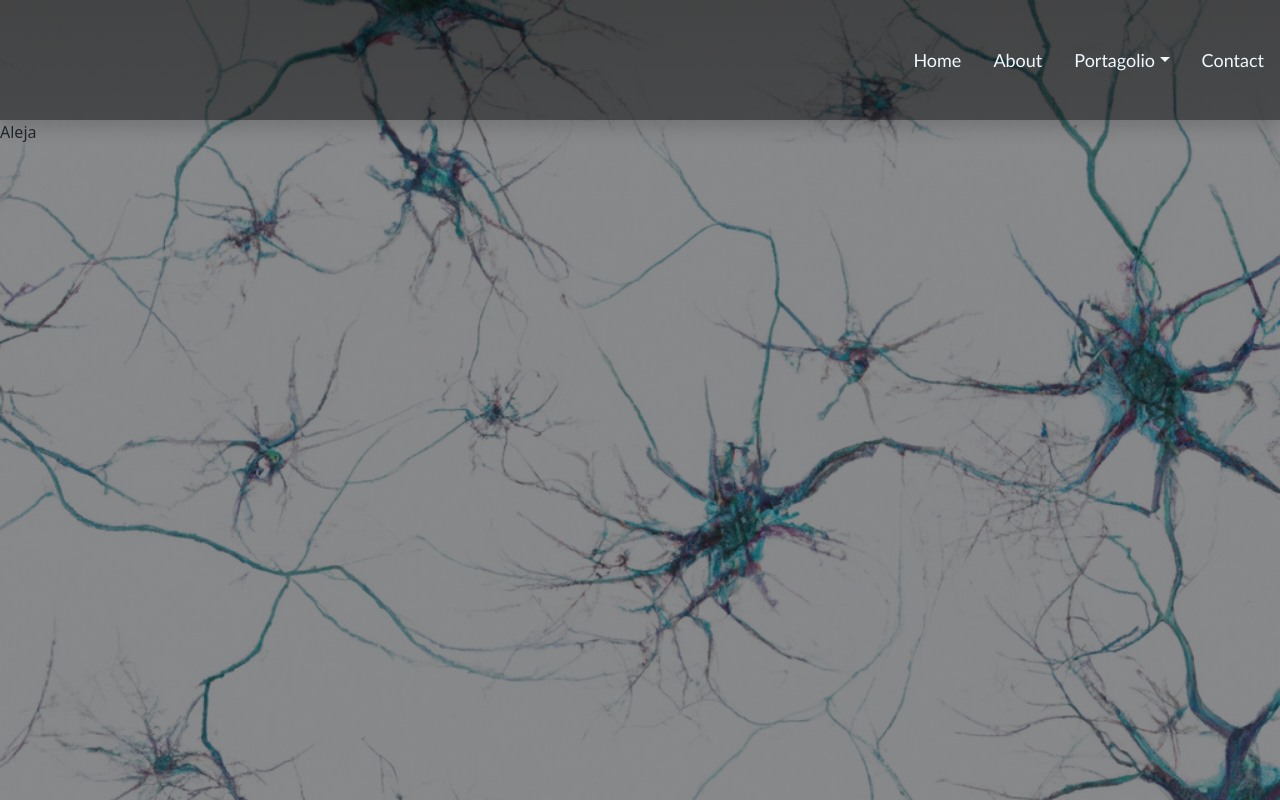
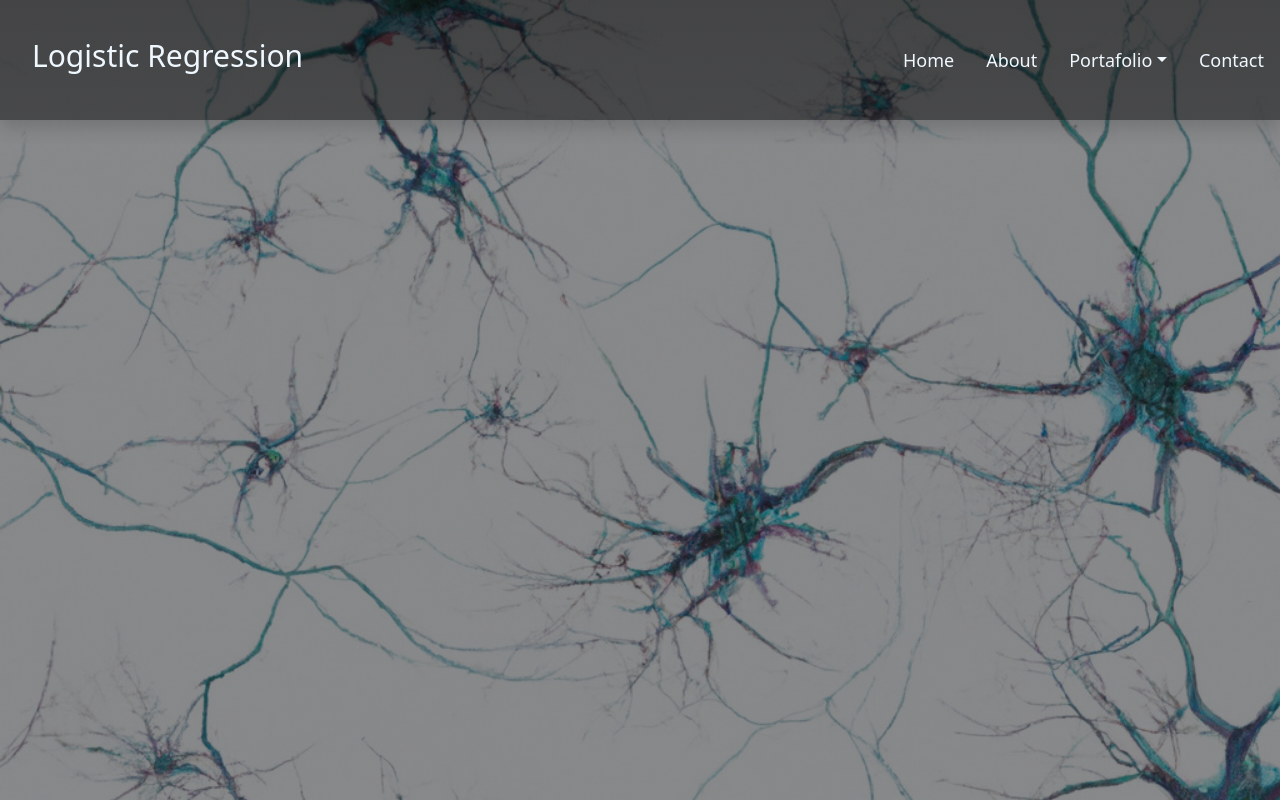
Before and after one commit to Ajela13/Alejandras_Website, a Django app: page /Home/logistic_regression/ in a window 1280 px wide. Run offline with Django 4.2, Linux system fonts and the light colour scheme.

Commit message:
update font family

```diff
--- a/ViolenciaApp/templates/logistic_regression.html
+++ b/ViolenciaApp/templates/logistic_regression.html
@@ -12,8 +12,8 @@
     <div class="wrapper">
         <div class="background"></div>
         <div class="shadow">
-            <div id="home" class="content">
-                <div class="navbar justify-content-end">
+            <div class="navbar">
+                <h1 class="navbar-tittle justify-content-start" >Logistic Regression</h1>
                 <ul class="nav justify-content-end">
                     <li class="nav-item">
                         <a class="nav-link active" aria-current="page" href="#" style="color: aliceblue;">Home</a>
@@ -22,7 +22,7 @@
                         <a class="nav-link" href="#" style="color: aliceblue;">About</a>
                     </li>
                     <li class="nav-item dropdown">
-                            <a class="nav-link dropdown-toggle" data-bs-toggle="dropdown" href="#" role="button" aria-expanded="false" style="color: aliceblue;">Portagolio</a>
+                        <a class="nav-link dropdown-toggle" data-bs-toggle="dropdown" href="#" role="button" aria-expanded="false" style="color: aliceblue;">Portafolio</a>
                         <ul class="dropdown-menu">
                             <li><a class="nav-link disabled" href="#" tabindex="-1" aria-disabled="true">Machine Learning</a>
                             <li><a class="dropdown-item" href="{% url 'logistic_regression' %}">Logistic Regression</a></li>
@@ -49,10 +49,6 @@
             </div>
         </div>
     </div>
-        <p>
-            Aleja
-        </p>
-    </div>
 
 </body>
 
--- a/static/css/logisticstyles.css
+++ b/static/css/logisticstyles.css
@@ -18,10 +18,24 @@ body, html {
     z-index: -1;
   }
 
+  .wrapper {
+    position: relative;
+    width: 100vw;
+    height: 100vh;
+    overflow-y: scroll;
+  }
+
   .navbar{
-    font-family: 'Gill Sans', 'Gill Sans MT', Calibri, 'Trebuchet MS', sans-serif;
+    font-family:system-ui, -apple-system, BlinkMacSystemFont, 'Segoe UI', Roboto, Oxygen, Ubuntu, Cantarell, 'Open Sans', 'Helvetica Neue', sans-serif, Helvetica, sans-serif;
     font-size: large;
     background: linear-gradient(to top, rgba(8, 9, 10, 0.5), rgba(0, 0, 0, 0.5)) ;
     width: 100%;
     height: 15vh;
+    justify-content: center;
+    color: aliceblue;
   }
+
+  .navbar-tittle{
+    font-size: 30px;
+    padding-left: 2rem;
+  }
```
Also changed, not shown: ViolenciaApp/templates/home.html (+4 -4 lines), static/css/styles.css (+13 -11 lines), 2 other files. Lines whose indentation alone changed are shown as unchanged.
